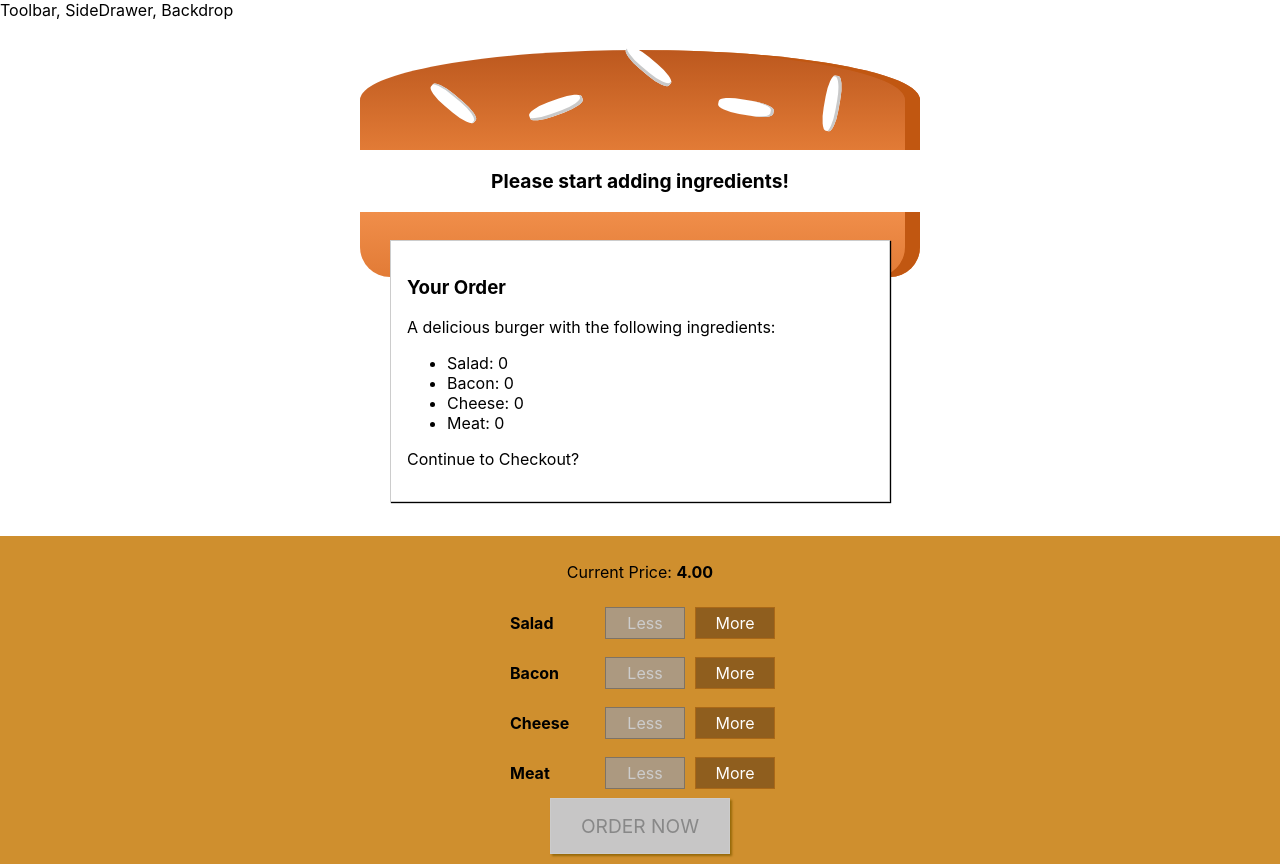
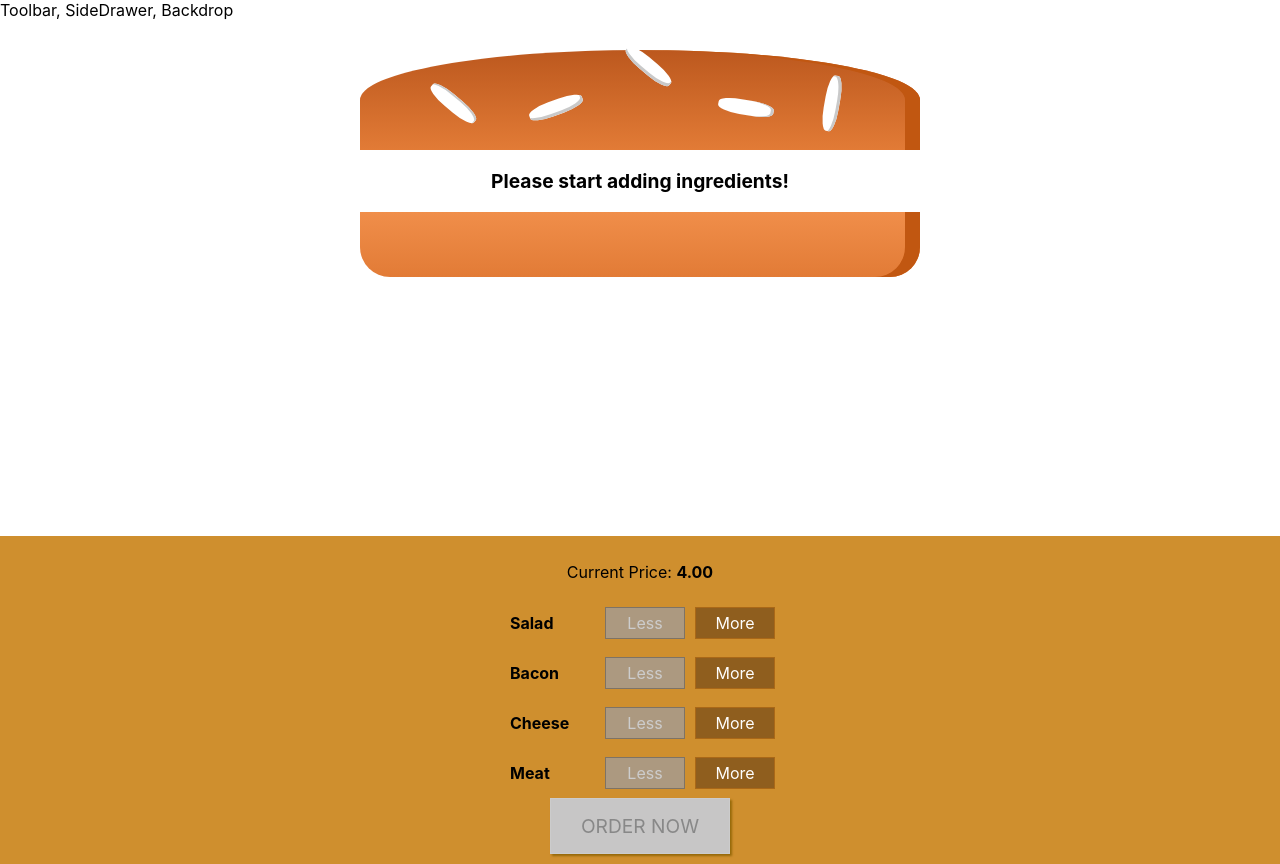
Before and after one commit to Tomasz-Kluczkowski/burger_builder_react_tutorial, a React (Create React App) app: page / in a window 1280 px wide. Built offline with nearby package versions, Linux system fonts and the light colour scheme.

Commit message:
Add conditional showing of order summary modal.

```diff
--- a/src/components/Burger/BuildControls/BuildControls.js
+++ b/src/components/Burger/BuildControls/BuildControls.js
@@ -25,7 +25,8 @@
       ))}
       <button
           className={classes.OrderButton}
-          disabled={!props.purchasable}>ORDER NOW</button>
+          disabled={!props.purchasable}
+          onClick={props.ordered}>ORDER NOW</button>
   </div>
 );
 
--- a/src/components/UI/Modal/Modal.js
+++ b/src/components/UI/Modal/Modal.js
@@ -3,7 +3,10 @@
 import classes from './Modal.module.css'
 
 const modal = (props) => (
-    <div className={classes.Modal}>
+    <div className={classes.Modal} style={{
+        transform: props.show ? 'translateY(0)' : 'translateY(-100vh)',
+        opacity: props.show ? '1': '0'
+    }}>
         {props.children}
     </div>
 );
--- a/src/containers/BurgerBuilder/BurgerBuilder.js
+++ b/src/containers/BurgerBuilder/BurgerBuilder.js
@@ -24,7 +24,12 @@
         },
         totalPrice: 4,
         purchasable: false,
+        purchasing: false,
     };
+
+    purchaseHandler = () => {
+        this.setState({purchasing: true})
+    }
 
     updatePurchaseState (ingredients) {
         // iterate over ingredients keys, create array of values from keys, reduce them to number of ingredients (sum)
@@ -83,7 +88,7 @@
         }
         return (
             <Aux>
-                <Modal>
+                <Modal show={this.state.purchasing}>
                     <OrderSummary ingredients={this.state.ingredients}/>
                 </Modal>
                 <Burger ingredients={this.state.ingredients}/>
@@ -93,6 +98,7 @@
                     disabled={disabledInfo}
                     price={this.state.totalPrice}
                     purchasable={this.state.purchasable}
+                    ordered={this.purchaseHandler}
                 />
             </Aux>
         );
```
